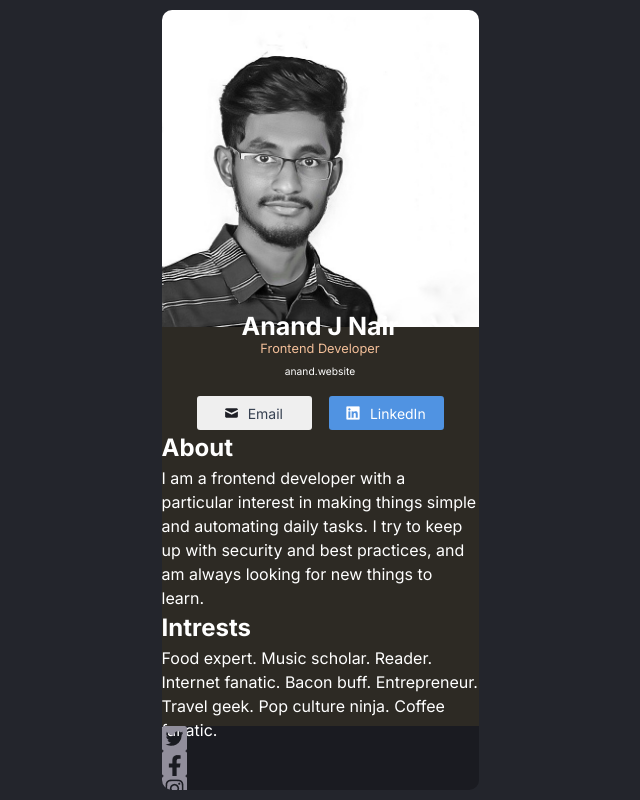
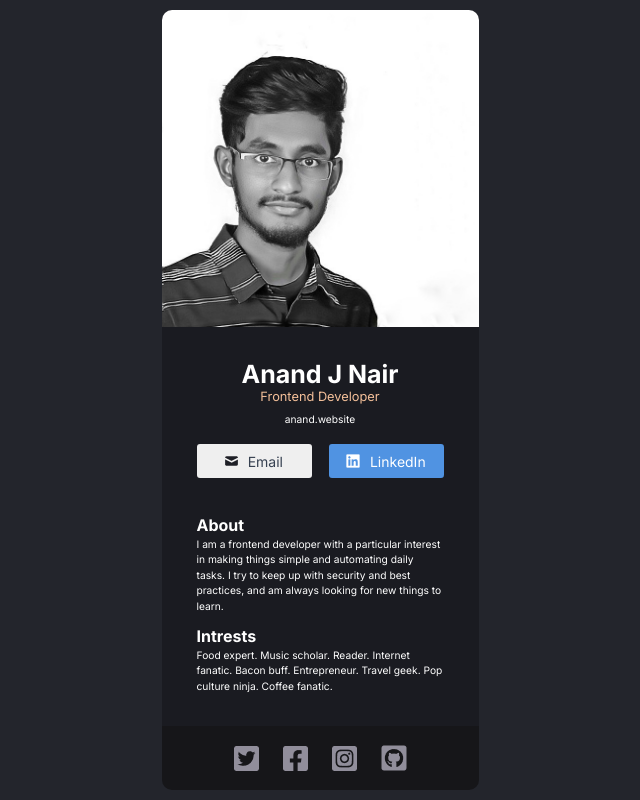
Before and after one commit to AnandJNairGit/scrimba-react-business-card-challenge, a React (Create React App) app: page / in a window 1280 px wide. Shown: the whole page, without its empty margins (320-960 px from the left). Built offline with nearby package versions, Linux system fonts and the light colour scheme.

Commit message:
add styles for footer and info section

```diff
--- a/src/App.css
+++ b/src/App.css
@@ -61,7 +61,7 @@ main {
 .container {
   height: 780px;
   width: 317px;
-  background: #1a1b21;
+  background: #161619;
   border-radius: 10px;
   overflow: hidden;
 }
@@ -76,11 +76,12 @@ main {
 .profile-detail {
   width: 100%;
   height: 399px;
-  background: rgb(45, 42, 36);
+  background: #1a1b21;
   display: flex;
   flex-direction: column;
   justify-content: center;
   align-items: center;
+  padding: 0px 35px;
 }
 
 .person-detail-container {
@@ -124,17 +125,48 @@ button {
   height: 34px;
 }
 
-
 .email-btn p {
   color: #374151;
 }
 
 .linkedIn-btn {
-  background: #5093E2;}
+  background: #5093e2;
+}
 
-.email-btn:hover{
-background: rgb(244, 228, 228);
+.email-btn:hover {
+  background: rgb(244, 228, 228);
 }
 
 .linkedIn-btn:hover {
-  background: #659ddc;}
+  background: #659ddc;
+}
+
+/* INFO SECTION  */
+
+.info-container {
+  /* margin: 35px 25px 35px 25px; */
+  margin-top: 35px;
+  display: flex;
+  flex-direction: column;
+  gap: 10px;
+}
+.info-title {
+  font-size: 16px;
+  font-weight: 700;
+}
+
+.info-para {
+  font-weight: 400;
+  font-size: 10.24px;
+}
+
+
+/* PROFILE FOOTER SECTION  */
+.profile-footer{
+  display: flex;
+  justify-content: center;
+  align-items: center;
+  width: 100%;
+  height: 64px;
+  gap: 24px;
+}
```
